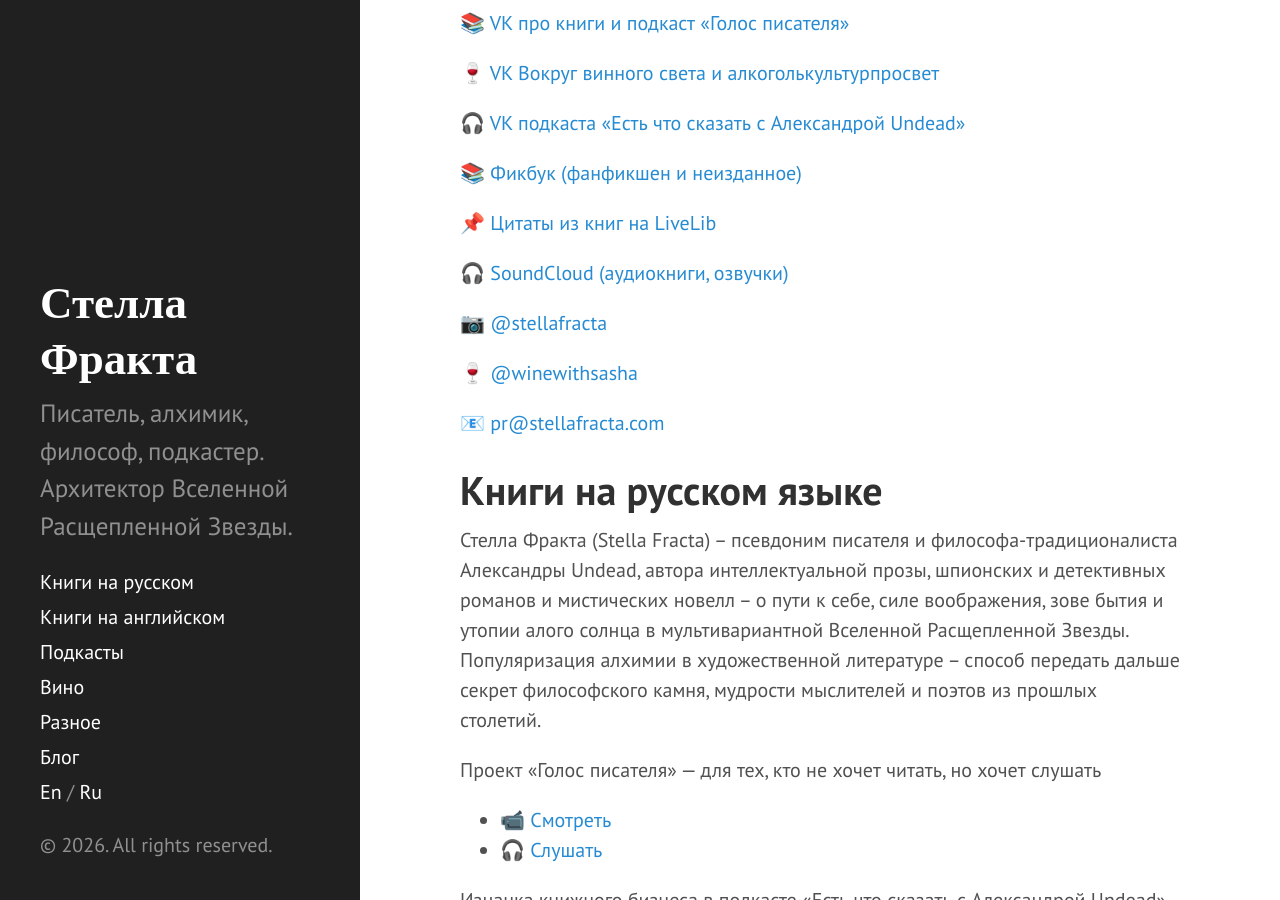
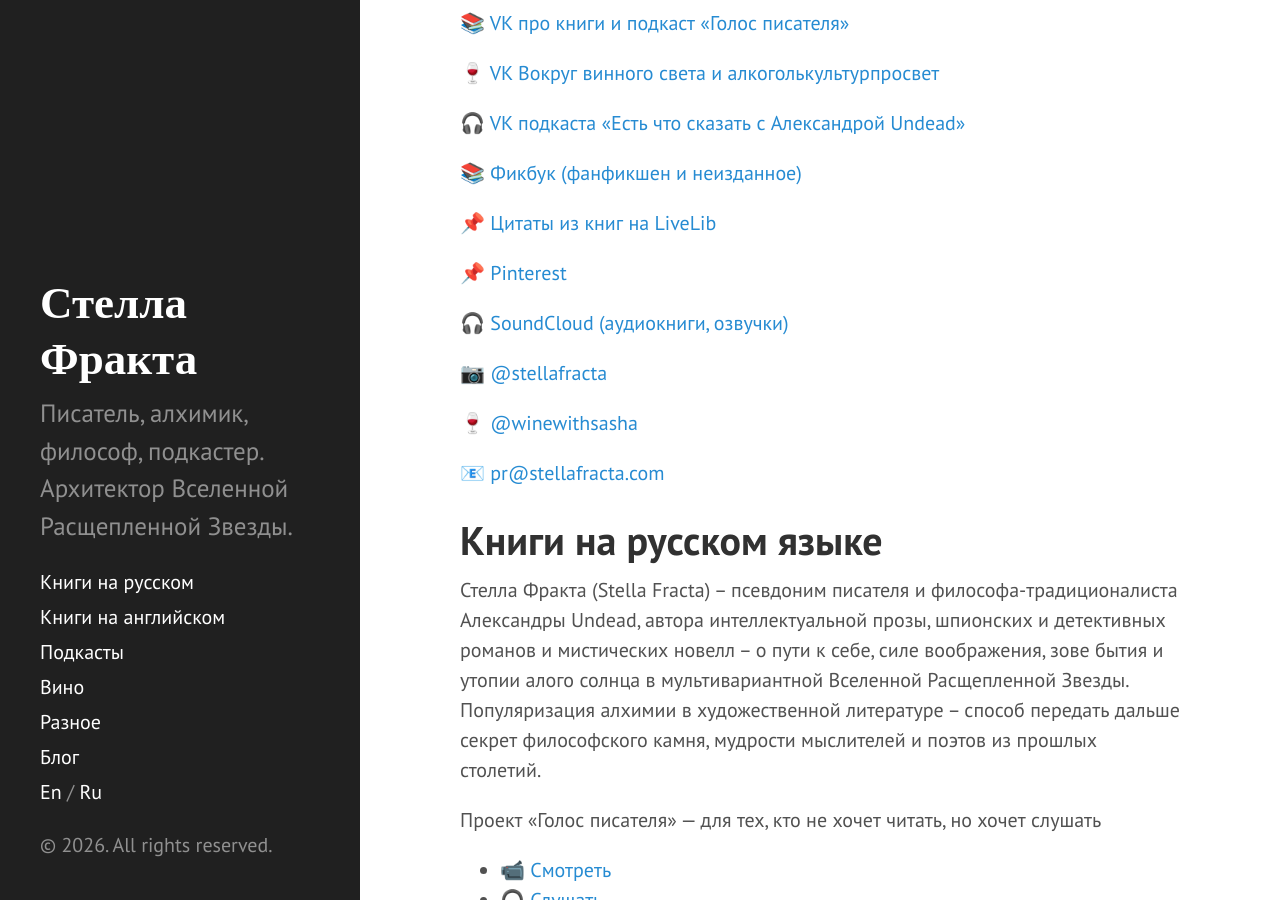
Before and after one commit to remiel-undead/stellafracta.com, a Jekyll site: the page built from ru.md, in a window 1280 px wide and 900 px high, scrolled down 569 px. Built offline with Jekyll 4.4.1, drawn with Linux system fonts in a browser that asks for light colours; our own code applies the rules of GitHub Pages for plain Markdown files.

Commit message:
Add link to pinterest on ru page

```diff
--- a/ru.md
+++ b/ru.md
@@ -28,6 +28,8 @@
 📚 [Фикбук (фанфикшен и неизданное)](https://ficbook.net/authors/6401465/profile/works#content)
 
 📌 [Цитаты из книг на LiveLib](https://www.livelib.ru/author/2062840/quotes-stella-frakta)
+
+📌 [Pinterest](https://pin.it/7JJf2ojFb)
 
 🎧 [SoundCloud (аудиокниги, озвучки)](https://soundcloud.com/stellafracta)
 
```
